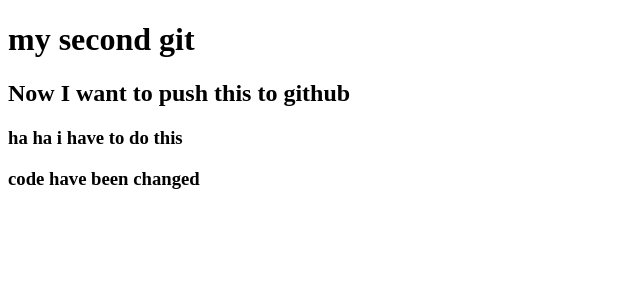
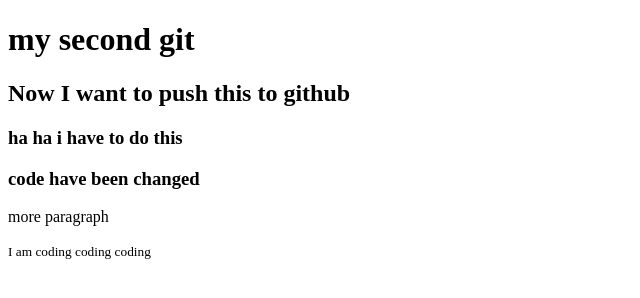
Before and after one commit to shahidmonowarr/my-second-repo, a plain HTML site: page index.html in a window 1280 px wide. Shown: the whole page, without its empty margins (0-640 px from the left). Drawn offline with Linux system fonts and the light colour scheme.

Commit message:
parapgraph added

```diff
--- a/index.html
+++ b/index.html
@@ -11,6 +11,8 @@
     <h2>Now I want to push this to github</h2>
     <h3>ha ha i have to do this</h3>
     <h3>code have been changed</h3>
+    <p>more paragraph</p>
+    <small>I am coding coding coding</small>
 
 </body>
 </html>
```
